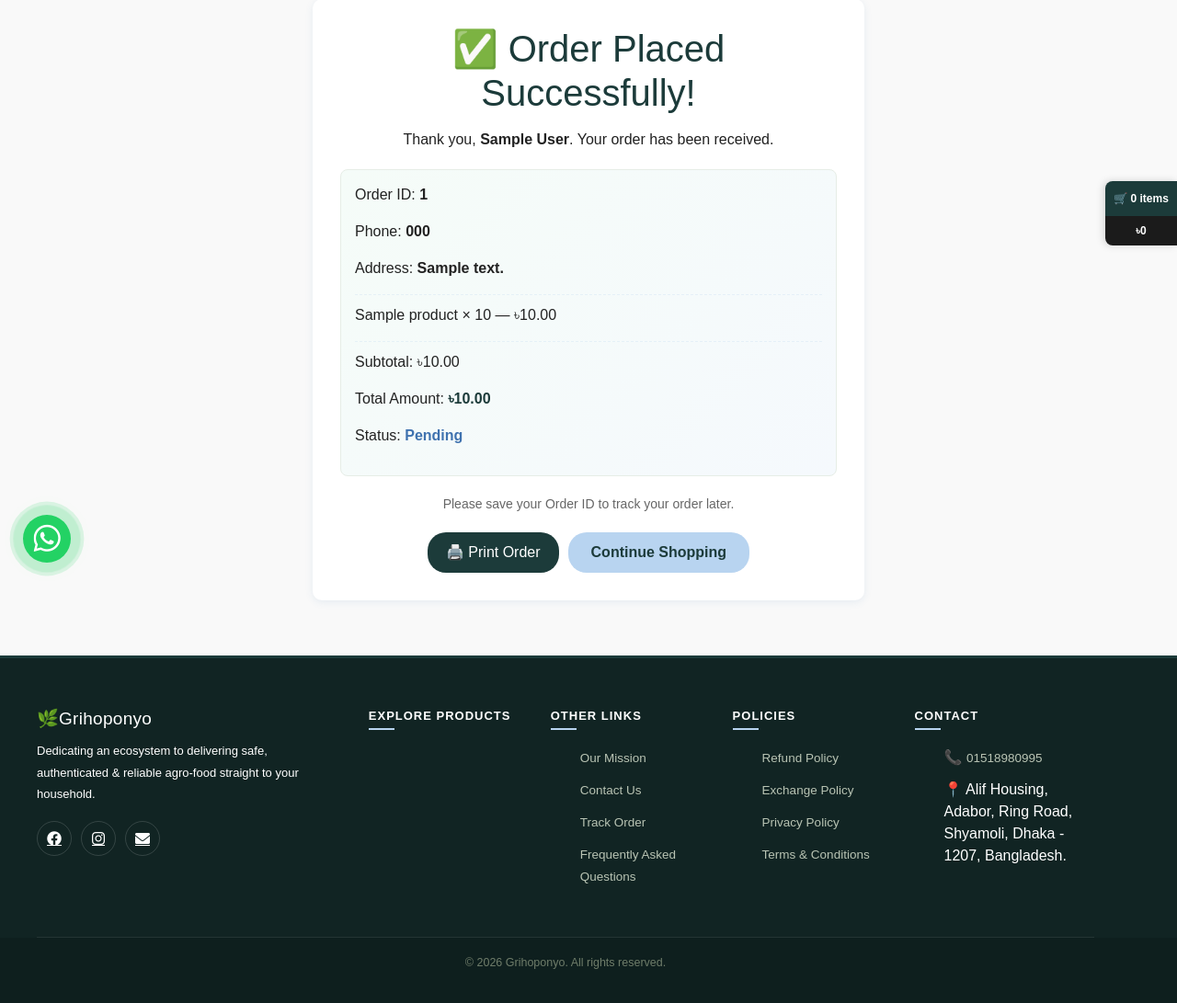
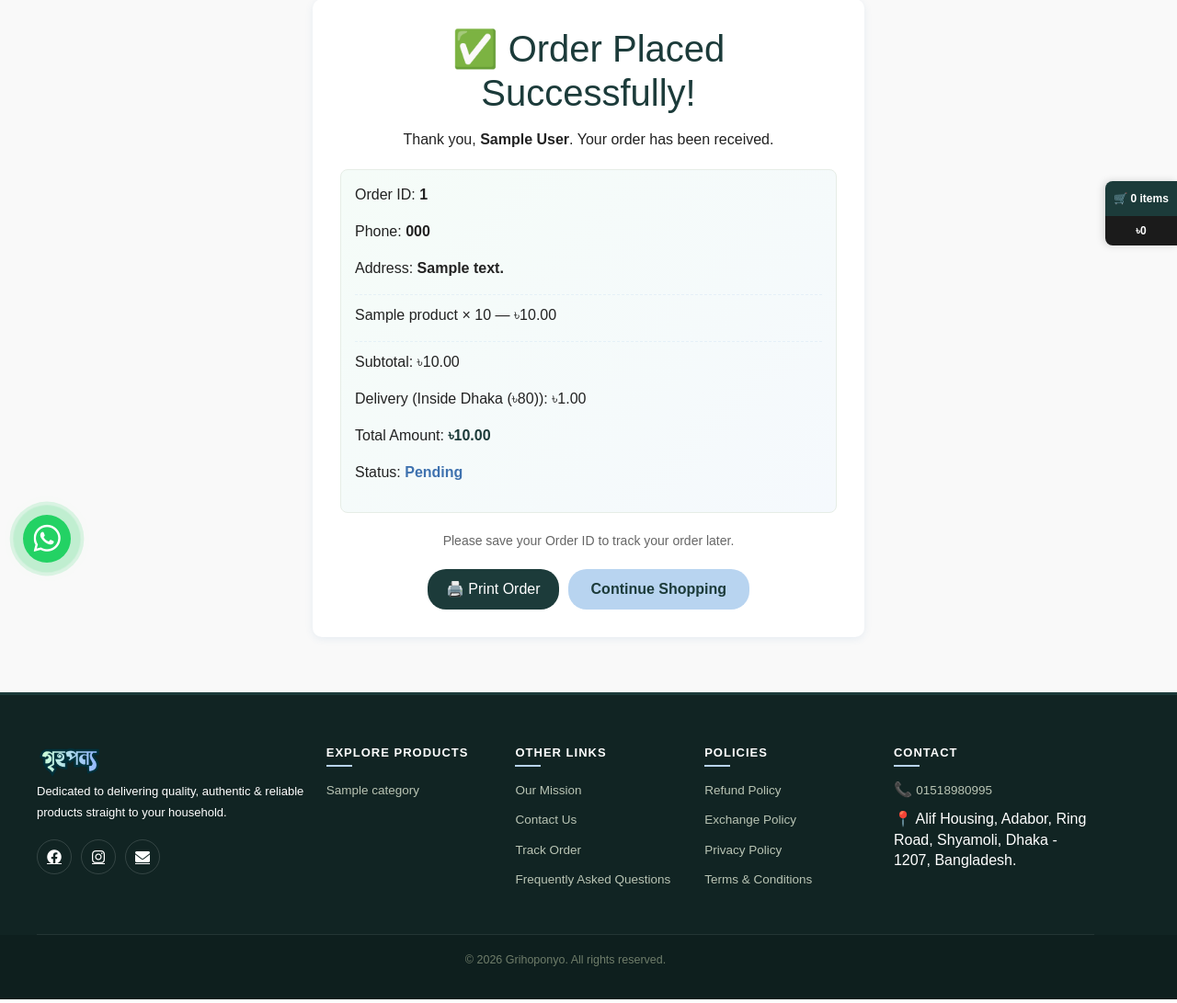
Before and after one commit to munim24/grihoponyo, a Django app: page /order-success/1/ in a window 1280 px wide. Shown: the part 163-1254 px from the top of the page at 92% size. Run offline with Django 5.2, Linux system fonts and the light colour scheme; tables that the repository leaves empty hold one stand-in row (values such as "Sample post").

Commit message:
delivery-charge added

```diff
--- a/shop/admin.py
+++ b/shop/admin.py
@@ -4,7 +4,8 @@
 
 @admin.register(Category)
 class CategoryAdmin(admin.ModelAdmin):
-    list_display = ('name', 'slug')
+    list_display = ('name', 'slug', 'show_on_home', 'show_in_footer')
+    list_editable = ('show_on_home', 'show_in_footer')
     prepopulated_fields = {'slug': ('name',)}
     search_fields = ('name',)
 
--- a/shop/models.py
+++ b/shop/models.py
@@ -6,6 +6,8 @@
     name = models.CharField(max_length=100)
     slug = models.SlugField(unique=True, blank=True)
     image = models.ImageField(upload_to='categories/', blank=True, null=True)
+    show_on_home = models.BooleanField(default=False, help_text="Homepage-e top category card e dekhabe")
+    show_in_footer = models.BooleanField(default=False, help_text="Footer er 'Explore Products' e dekhabe")
 
     class Meta:
         verbose_name_plural = "Categories"
@@ -69,11 +71,15 @@
         ('delivered', 'Delivered'),
         ('cancelled', 'Cancelled'),
     )
+    DELIVERY_AREA_CHOICES = (
+        ('dhaka', 'Inside Dhaka (৳80)'),
+        ('outside', 'Outside Dhaka (৳140)'),
+    )
 
     order_id = models.CharField(max_length=20, unique=True)
     full_name = models.CharField(max_length=150)
     phone = models.CharField(max_length=20)
-    email = models.EmailField(blank=True)          # <-- নতুন
+    email = models.EmailField(blank=True)
     address = models.TextField()
     status = models.CharField(max_length=20, choices=STATUS_CHOICES, default='pending')
     promo_code = models.CharField(max_length=30, blank=True)
@@ -81,6 +87,9 @@
     subtotal = models.DecimalField(max_digits=10, decimal_places=2, default=0)
     total_amount = models.DecimalField(max_digits=10, decimal_places=2)
     created_at = models.DateTimeField(auto_now_add=True)
+
+    delivery_area = models.CharField(max_length=10, choices=DELIVERY_AREA_CHOICES, default='dhaka')
+    delivery_charge = models.DecimalField(max_digits=10, decimal_places=2, default=80)
 
     def __str__(self):
         return self.order_id
--- a/shop/urls.py
+++ b/shop/urls.py
@@ -25,5 +25,6 @@
 
     # Track Order URL
     path('track-order/', views.track_order, name='track_order'),
-    path('buy-now/<int:product_id>/', views.buy_now, name='buy_now'),   # <-- নতুন
+    path('buy-now/<int:product_id>/', views.buy_now, name='buy_now'),
+    path('set-delivery-area/', views.set_delivery_area, name='set_delivery_area'),
 ]
--- a/shop/views.py
+++ b/shop/views.py
@@ -178,24 +178,47 @@
 
 
 def generate_order_id():
-    return 'BA' + ''.join(random.choices(string.digits, k=8))
+    date_part = timezone.now().strftime('%y%m%d')
+    last_order = Order.objects.filter(
+        order_id__startswith=f'BA-{date_part}-'
+    ).order_by('-id').first()
+
+    if last_order:
+        last_seq = int(last_order.order_id.split('-')[-1])
+        next_seq = last_seq + 1
+    else:
+        next_seq = 1
+
+    return f'BA-{date_part}-{next_seq:04d}'
 
 
 
-
+DELIVERY_CHARGES = {
+          'dhaka': Decimal('80'),
+          'outside': Decimal('140')
+    }
 
 def checkout(request):
     cart = Cart(request)
-
     if len(cart) == 0:
         return redirect('shop:cart_detail')
 
     subtotal = cart.get_total_price()
     promo_code = request.session.get('promo_code', '')
     discount_amount = Decimal(request.session.get('promo_discount', '0'))
-    final_total = subtotal - discount_amount
+    delivery_area = request.session.get('delivery_area', 'dhaka')
+    if delivery_area not in DELIVERY_CHARGES:
+        delivery_area = 'dhaka'
+    delivery_charge = DELIVERY_CHARGES[delivery_area]
+    final_total = subtotal - discount_amount + delivery_charge
 
     if request.method == 'POST':
+        delivery_area = request.POST.get('delivery_area', delivery_area)
+        if delivery_area not in DELIVERY_CHARGES:
+            delivery_area = 'dhaka'
+        delivery_charge = DELIVERY_CHARGES[delivery_area]
+        final_total = subtotal - discount_amount + delivery_charge
+
         full_name = request.POST.get('full_name')
         phone = request.POST.get('phone')
         address = request.POST.get('address')
@@ -212,6 +235,8 @@
             subtotal=subtotal,
             promo_code=promo_code,
             discount_amount=discount_amount,
+            delivery_area=delivery_area,
+            delivery_charge=delivery_charge,
             total_amount=final_total,
         )
 
@@ -225,7 +250,7 @@
             )
             order_items_text += f"- {item['product'].name} x {item['quantity']} = ৳{item['total_price']}\n"
 
-        # ===== Admin ke notification email pathano =====
+        area_label = 'Inside Dhaka' if delivery_area == 'dhaka' else 'Outside Dhaka'
         email_body = f"""New Order Received!
 
                     Order ID: {order.order_id}
@@ -237,6 +262,7 @@
                     {order_items_text}
                     Subtotal: ৳{subtotal}
                     Discount: ৳{discount_amount} ({promo_code if promo_code else 'No promo'})
+                    Delivery ({area_label}): ৳{delivery_charge}
                     Total: ৳{final_total}
                     """
         try:
@@ -245,7 +271,7 @@
                 message=email_body,
                 from_email=settings.DEFAULT_FROM_EMAIL,
                 recipient_list=[settings.ADMIN_EMAIL],
-                fail_silently=True,   # email fail korleo order process atke jabe na
+                fail_silently=True,
             )
         except Exception:
             pass
@@ -253,6 +279,7 @@
         cart.clear()
         request.session.pop('promo_code', None)
         request.session.pop('promo_discount', None)
+        request.session.pop('delivery_area', None)
 
         return redirect('shop:order_success', order_id=order.order_id)
 
@@ -261,9 +288,31 @@
         'subtotal': subtotal,
         'promo_code': promo_code,
         'discount_amount': discount_amount,
+        'delivery_area': delivery_area,
+        'delivery_charge': delivery_charge,
         'final_total': final_total,
     }
     return render(request, 'shop/checkout.html', context)
+
+
+@require_POST
+def set_delivery_area(request):
+    area = request.POST.get('delivery_area', 'dhaka')
+    if area not in DELIVERY_CHARGES:
+        area = 'dhaka'
+    request.session['delivery_area'] = area
+
+    cart = Cart(request)
+    subtotal = cart.get_total_price()
+    discount_amount = Decimal(request.session.get('promo_discount', '0'))
+    delivery_charge = DELIVERY_CHARGES[area]
+    final_total = subtotal - discount_amount + delivery_charge
+
+    return JsonResponse({
+        'success': True,
+        'delivery_charge': str(delivery_charge),
+        'new_total': str(final_total),
+    })
 
 
 
--- a/static/css/style.css
+++ b/static/css/style.css
@@ -537,9 +537,10 @@
 }
 .footer-top {
     display: grid;
-    grid-template-columns: 2fr 1fr 1fr 1fr 1.2fr;
-    gap: 35px;
+    grid-template-columns: 1.6fr 1fr 1fr 1fr 1.2fr;
+    gap: 24px;
     padding-bottom: 38px;
+    align-items: start;
     border-bottom: 1px solid rgba(255,255,255,0.08);
 }
 .footer-col h3 {
@@ -554,15 +555,17 @@
     font-weight: 700;
     text-transform: uppercase;
     letter-spacing: 1px;
-    margin-bottom: 18px;
+    margin-bottom: 14px;
     position: relative;
     padding-bottom: 8px;
 }
 .footer-col h4::after {
     content: '';
     position: absolute;
-    left: 0; bottom: 0;
-    width: 28px; height: 2px;
+    left: 0;
+    bottom: 0;
+    width: 28px;
+    height: 2px;
     background: var(--brand-light-blue);
 }
 .footer-brand p {
@@ -593,8 +596,17 @@
     color: #fff;
 }
 
-.footer-col ul { list-style: none; }
-.footer-col ul li { margin-bottom: 11px; }
+.footer-col ul {
+    list-style: none;
+    margin: 0;
+    padding: 0;
+}
+
+.footer-col ul li {
+    margin-bottom: 10px;
+    line-height: 1.4;
+}
+
 .footer-col ul li a {
     color: #b9c4b4;
     text-decoration: none;
--- a/templates/footer.html
+++ b/templates/footer.html
@@ -1,12 +1,19 @@
+{% load static %}
 <footer class="site-footer">
     <div class="footer-top">
 
         <div class="footer-col footer-brand">
-            <h3>🌿Grihoponyo</h3>
-            <p>Dedicating an ecosystem to delivering safe, authenticated & reliable agro-food straight to your household.</p>
+
+        {% comment %} <h3>🌿Grihoponyo</h3> {% endcomment %}
+
+        <a href="{% url 'shop:home' %}" class="logo">
+            <img src="{% static 'images/logo.png' %}" alt="Grihoponyo" class="logo-img">
+        </a>
+        <p>Dedicated to delivering quality, authentic & reliable products straight to your household.</p>
+
         <div class="footer-social">
-                <a href="https://www.facebook.com" target="_blank" rel="noopener" aria-label="Facebook"><i class="fa-brands fa-facebook"></i></a>
-                <a href="https://www.instagram.com" target="_blank" rel="noopener" aria-label="Instagram"><i class="fa-brands fa-instagram"></i></a>
+                <a href="https://www.facebook.com/grihoponyo" target="_blank" rel="noopener" aria-label="Facebook"><i class="fa-brands fa-facebook"></i></a>
+                <a href="https://www.instagram.com/grihoponyo" target="_blank" rel="noopener" aria-label="Instagram"><i class="fa-brands fa-instagram"></i></a>
                 <a href="mailto:shop.grihoponyo@gmail.com" aria-label="Email"><i class="fa-solid fa-envelope"></i></a>
             </div>
         </div>
@@ -15,7 +22,7 @@
             <h4>Explore Products</h4>
             <ul>
                 {% for cat in nav_categories %}
-                    {% if cat.slug == "grocery-food" or cat.slug == "health-beauty" or cat.slug == "clothing-fashion" or cat.slug == "electronics-gadgets" %}
+                    {% if cat.show_in_footer %}
                         <li><a href="{% url 'shop:category_detail' cat.slug %}">{{ cat.name }}</a></li>
                     {% endif %}
                 {% endfor %}
--- a/templates/shop/order_success.html
+++ b/templates/shop/order_success.html
@@ -24,6 +24,7 @@
         <hr style="margin:10px 0; border:none; border-top:1px dashed #b8d4f0;">
 
         <p>Subtotal: ৳{{ order.subtotal }}</p>
+        <p>Delivery ({{ order.get_delivery_area_display }}): ৳{{ order.delivery_charge }}</p>
 
         {% if order.discount_amount > 0 %}
             <p style="color:var(--brand-blue);">
```
Also changed, not shown: templates/home.html (+10 -8 lines), templates/shop/checkout.html (+190 -36 lines), shop/migrations/0009_order_delivery_area_order_delivery_charge.py (added), shop/migrations/0010_category_show_in_footer_category_show_on_home.py (added), static/images/media.jpeg (added).
